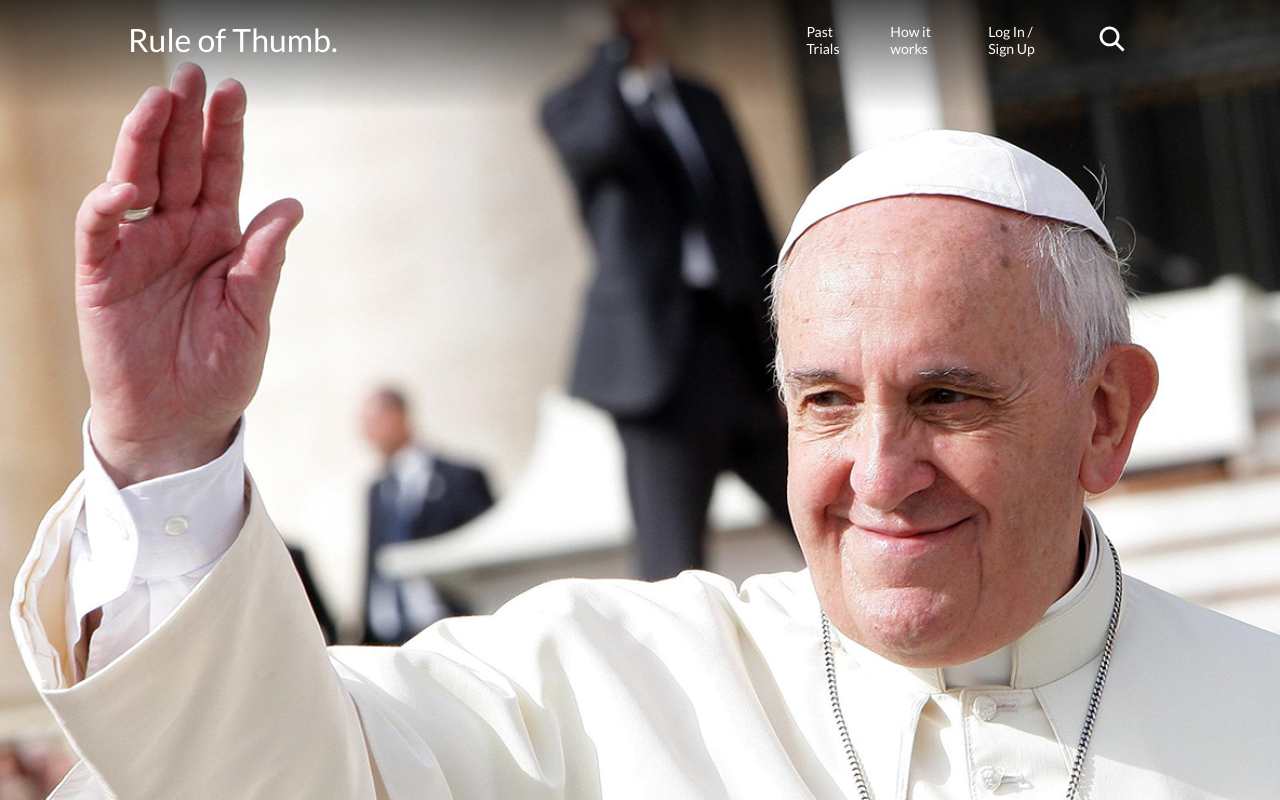
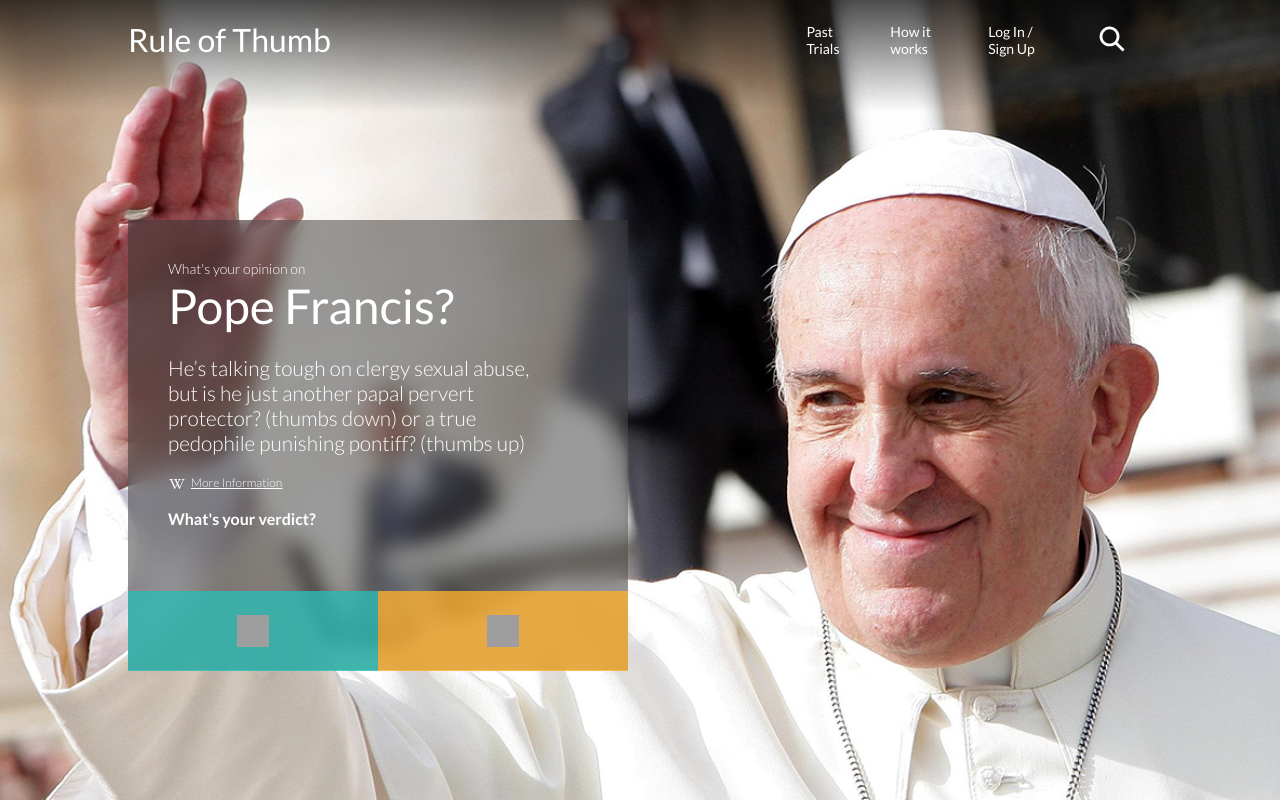
Before and after one commit to lhernandezd/Zemoga-UI-Test, a React app: page /home in a window 1280 px wide. Built offline with nearby package versions, Linux system fonts and the light colour scheme; grey boxes are pictures that could not be loaded.

Commit message:
Add Card component to Header section

```diff
--- /dev/null
+++ b/src/app/components/Header/Card.js
@@ -0,0 +1,142 @@
+import React from "react";
+
+import styled from "styled-components";
+
+import Icon from "../shared/Icon";
+
+import Wikipedia from "../../../public/assets/wikipedia.svg";
+import Thumb from "../../../public/assets/like.svg";
+
+const CardContainer = styled.div`
+  position: relative;
+`;
+
+const Filter = styled.div`
+  background: #3a3a3a35;
+  backdrop-filter: blur(10px);
+  -webkit-box-shadow: inset 0 0 0 1000px rgba(51, 51, 51, 0.2);
+  box-shadow: inset 0 0 0 1000px rgba(51, 51, 51, 0.2);
+  height: 100%;
+  max-width: 31.25rem;
+  position: absolute;
+  width: 100%;
+`;
+
+const CardSection = styled.div`
+  background-color: #3a3a3a35;
+  color: white;
+  margin-top: 10rem;
+  max-width: 31.25rem;
+  position: relative;
+  width: 100%;
+`;
+
+const Card = styled.div`
+  font-weight: 150;
+  height: 100%;
+  min-height: 28.125rem;
+  padding: 2.5rem 2.5rem 0 2.5rem;
+`;
+
+const CardTitle = styled.h2`
+  font-size: 3rem;
+  font-weight: 400;
+  margin: 0;
+  @media (max-width: 550px) {
+    font-size: 2.5rem;
+  }
+`;
+
+const UpperTitle = styled.span`
+  display: block;
+  font-size: 0.875rem;
+  font-weight: 150;
+`;
+
+const CardText = styled.p`
+  font-size: 1.3rem;
+  margin-bottom: 1rem;
+  padding-right: 0.5rem;
+  @media (min-width: 992px) {
+    padding-right: 2rem;
+  }
+  @media (max-width: 550px) {
+    font-size: 1rem;
+    max-height: 108px;
+  }
+`;
+
+const CardLink = styled.a`
+  font-size: 0.75rem;
+  margin-top: 1rem;
+  text-decoration: underline;
+`;
+
+const CardQuestion = styled.p`
+  font-weight: bold;
+  margin-bottom: 5rem;
+`;
+
+const CardVoteSection = styled.div`
+  bottom: -1px;
+  display: inline-flex;
+  height: 5rem;
+  justify-content: space-between;
+  left: 0;
+  position: absolute;
+  width: 100%;
+`;
+
+const Positive = styled.div`
+  align-items: center;
+  cursor: pointer;
+  display: flex;
+  justify-content: center;
+  width: 50%;
+  background-color: rgba(46,188,181,0.8);
+`;
+
+const Negative = styled(Positive)`
+  background-color: rgba(250,174,48,0.8);
+`;
+
+const CardComponent = () => (
+  <CardContainer>
+    <Filter />
+    <CardSection>
+      <Card>
+        <CardTitle>
+          <UpperTitle>What&apos;s your opinion on</UpperTitle>
+          {" "}
+          Pope Francis?
+        </CardTitle>
+        <CardText>
+          He’s talking tough on clergy sexual abuse, but is he just another papal
+          pervert protector? (thumbs down) or a true pedophile punishing pontiff?
+          (thumbs up)
+        </CardText>
+        <CardLink>
+          <Icon
+            src={Wikipedia}
+            alt="wikipedia logo"
+            height="1.125rem"
+            width="1.125rem"
+            style={{ verticalAlign: "middle", marginRight: 5 }}
+          />
+          More Information
+        </CardLink>
+        <CardQuestion>What&apos;s your verdict?</CardQuestion>
+        <CardVoteSection>
+          <Positive>
+            <Icon src={Thumb} alt="thumb up" height="2rem" width="2rem" />
+          </Positive>
+          <Negative>
+            <Icon src={Thumb} alt="thumb down" height="2rem" width="2rem" flip />
+          </Negative>
+        </CardVoteSection>
+      </Card>
+    </CardSection>
+  </CardContainer>
+);
+
+export default CardComponent;
--- a/src/app/components/Header/Navbar.js
+++ b/src/app/components/Header/Navbar.js
@@ -100,7 +100,7 @@ const NavbarComponent = () => {
   return (
     <Navbar>
       <NavLink to="/">
-        <NavbarTitle>Rule of Thumb.</NavbarTitle>
+        <NavbarTitle>Rule of Thumb</NavbarTitle>
       </NavLink>
       <NavbarMenu>
         {sections.map((section, index) => (
--- a/src/app/components/Header/index.js
+++ b/src/app/components/Header/index.js
@@ -1,8 +1,9 @@
 import React from "react";
 import styled from "styled-components";
 
+import Container from "../shared/Container";
 import Navbar from "./Navbar";
-import Container from "../shared/Container";
+import Card from "./Card";
 
 import HeaderImage from "../../../public/assets/francis.png";
 
@@ -25,6 +26,7 @@ const HeaderComponent = () => (
   <Header>
     <Container>
       <Navbar />
+      <Card />
     </Container>
   </Header>
 );
--- a/src/app/components/shared/Icon.js
+++ b/src/app/components/shared/Icon.js
@@ -10,9 +10,9 @@ const Icon = styled.img`
 `;
 
 const IconComponent = ({
-  alt, src, height, width, flip,
+  alt, src, height, width, flip, style,
 }) => (
-  <Icon alt={alt} src={src} height={height} width={width} flip={flip} />
+  <Icon alt={alt} src={src} height={height} width={width} flip={flip} style={style} />
 );
 
 IconComponent.propTypes = {
@@ -21,10 +21,13 @@ IconComponent.propTypes = {
   src: PropTypes.string.isRequired,
   height: PropTypes.string.isRequired,
   width: PropTypes.string.isRequired,
+  // eslint-disable-next-line react/forbid-prop-types
+  style: PropTypes.object,
 };
 
 IconComponent.defaultProps = {
   flip: false,
+  style: {},
 };
 
 export default IconComponent;
```
